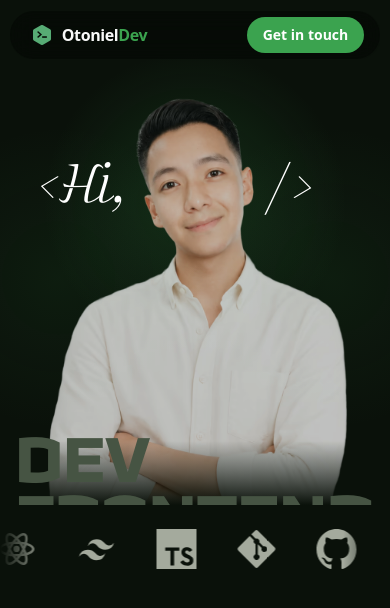
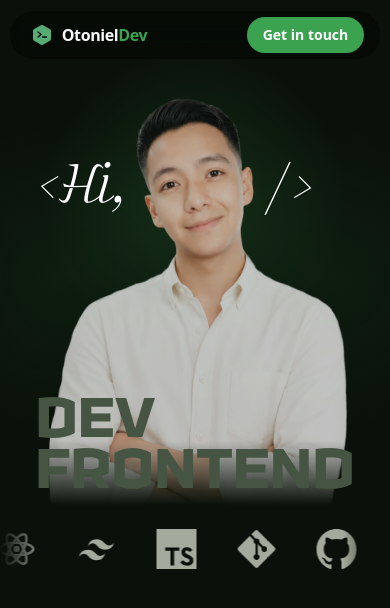
Before and after one commit to OtonielG/otoniel-portfolio, a Next.js app: page / in a window 390 px wide. Shown: the top 608 px of the page. Built offline with nearby package versions, Linux system fonts and the light colour scheme.

Commit message:
feat: adjust positioning and size of hidden text in Hero component for better responsiveness

```diff
--- a/src/components/sections/hero.tsx
+++ b/src/components/sections/hero.tsx
@@ -72,7 +72,7 @@ export default function Hero() {
         <div className="relative md:h-full">
           <div
             aria-hidden="true"
-            className="pointer-events-none absolute -bottom-10 left-1/2 z-30 -translate-x-1/2 whitespace-nowrap font-technor text-[18vw] leading-[0.82] text-display md:hidden"
+            className="pointer-events-none absolute bottom-3 left-1/2 z-30 -translate-x-1/2 whitespace-nowrap font-technor text-[16vw] leading-[0.82] text-display md:hidden"
           >
             <p>DEV</p>
             <p>FRONTEND</p>
```
